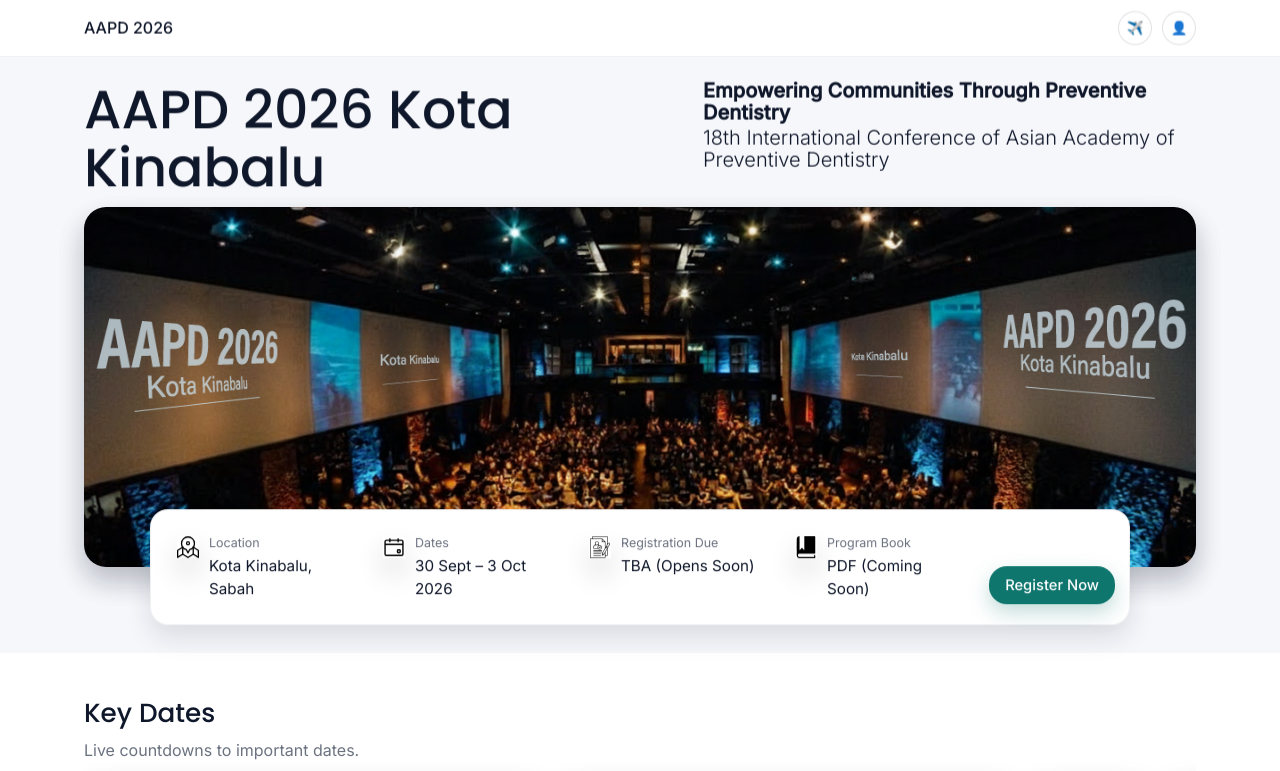
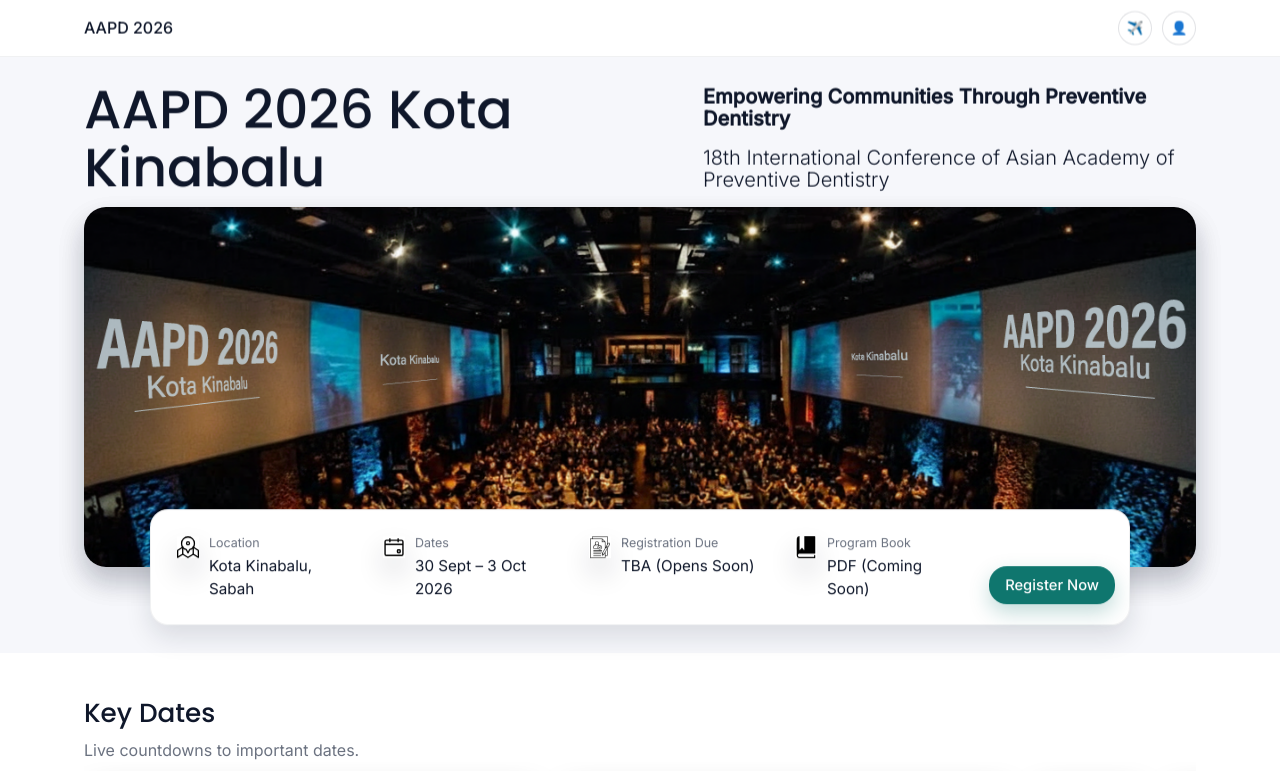
Before and after one commit to rudiKapas/AAPD2026, a plain HTML site: page index.html in a window 1280 px wide. Shown: the top 771 px of the page. Drawn offline with Linux system fonts and the light colour scheme.

Commit message:
Update index.html

```diff
--- a/index.html
+++ b/index.html
@@ -412,14 +412,16 @@
     @media (min-width:1101px){
       .hero-grid{align-items:stretch}
       .right-col{height:100%;display:flex;flex-direction:column;justify-content:space-between}
-      /* Keep the two lines close and pinned to the top */
+      /* Align first line to top and second to bottom of the H1 track */
       .lead{
         color:var(--muted);
         display:flex;
         flex-direction:column;
-        gap:4px;                 /* adjust to 2px if you want it tighter */
-        justify-content:flex-start;
-        height:auto;
+        height:100%;
+        flex:1;
+        justify-content:space-between;  /* top & bottom alignment */
+        gap:0;                          /* space is handled by padding-block */
+        padding-block:6px;              /* TWEAK THIS to control distance */
       }
 
       .lead-top,.lead-strong{font-size:clamp(1.05rem, .9vw + .6rem, 1.25rem);line-height:1.08}
```
